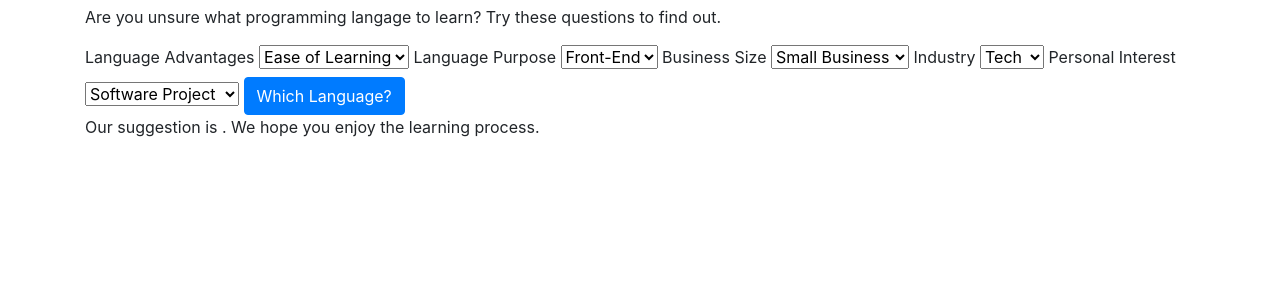
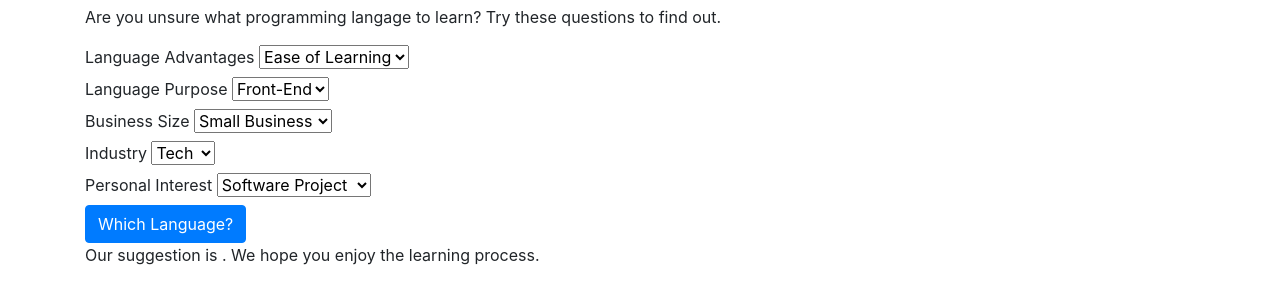
Before and after one commit to gbrough/programming-language-suggester, a plain HTML site: page index.html in a window 1280 px wide. Shown: the part 51-354 px from the top of the page. Drawn offline with Linux system fonts and the light colour scheme.

Commit message:
change form layout for each survey question

```diff
--- a/index.html
+++ b/index.html
@@ -14,41 +14,52 @@
     <p>Are you unsure what programming langage to learn? Try these questions to find out.</p>
 
     <form id="language">
+      <div>
         <label for="demand">Language Advantages</label>
         <select id="demand">
           <option value="learning">Ease of Learning</option>
           <option value="performance">Performance</option>
         </select>
+      </div>
 
+      <div>
         <label for="purpose">Language Purpose</label>
         <select id="purpose">
           <option value="front-end">Front-End</option>
           <option value="back-end">Back-End</option>
         </select>
+      </div>
 
+      <div>
         <label for="size">Business Size</label>
         <select id="size">
           <option value="small">Small Business</option>
           <option value="large">Large Business</option>
         </select>
+      </div>
 
+      <div>
         <label for="industry">Industry</label>
         <select id="industry">
           <option value="tech">Tech</option>
           <option value="retail">Retail</option>
         </select>
+      </div>
 
+      <div>
         <label for="interest">Personal Interest</label>
         <select id="interest">
           <option value="software">Software Project</option>
           <option value="hardware">Hardware Project</option>
         </select>
+      </div>
+
 
       <button type="submit" class="btn btn-primary">Which Language?</button>
     </form>
 
     <div id="result">
-      <p>Our suggestion is <span id="person"></span> . We hope you enjoy the learning process.</p>
+      <p>Our suggestion is <span id="output"></span> . We hope you enjoy the learning process.</p>
     </div>
   </div>
 </body>
--- a/js/scripts.js
+++ b/js/scripts.js
@@ -36,8 +36,6 @@ $(document).ready(function() {
     const industry = $("select#industry").val();
     const interest = $("select#interest").val();
     const language = getLanguage(demand, purpose, size, industry, interest)
-
- //   alert('our suggestion is: ' + language)
     $("#output").text(language);
 
     event.preventDefault();
```
Also changed, not shown: 1 other file. Lines whose indentation alone changed are shown as unchanged.
